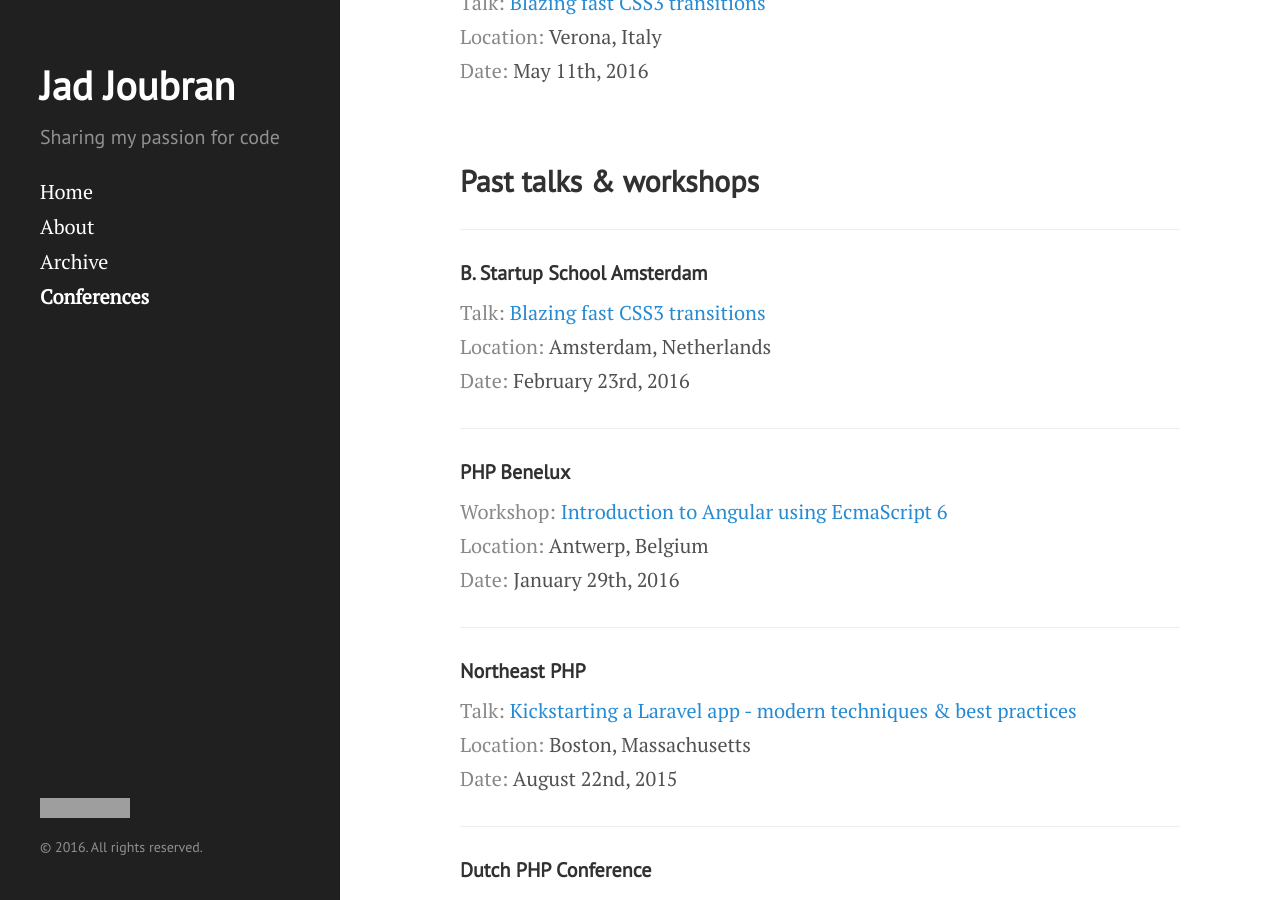
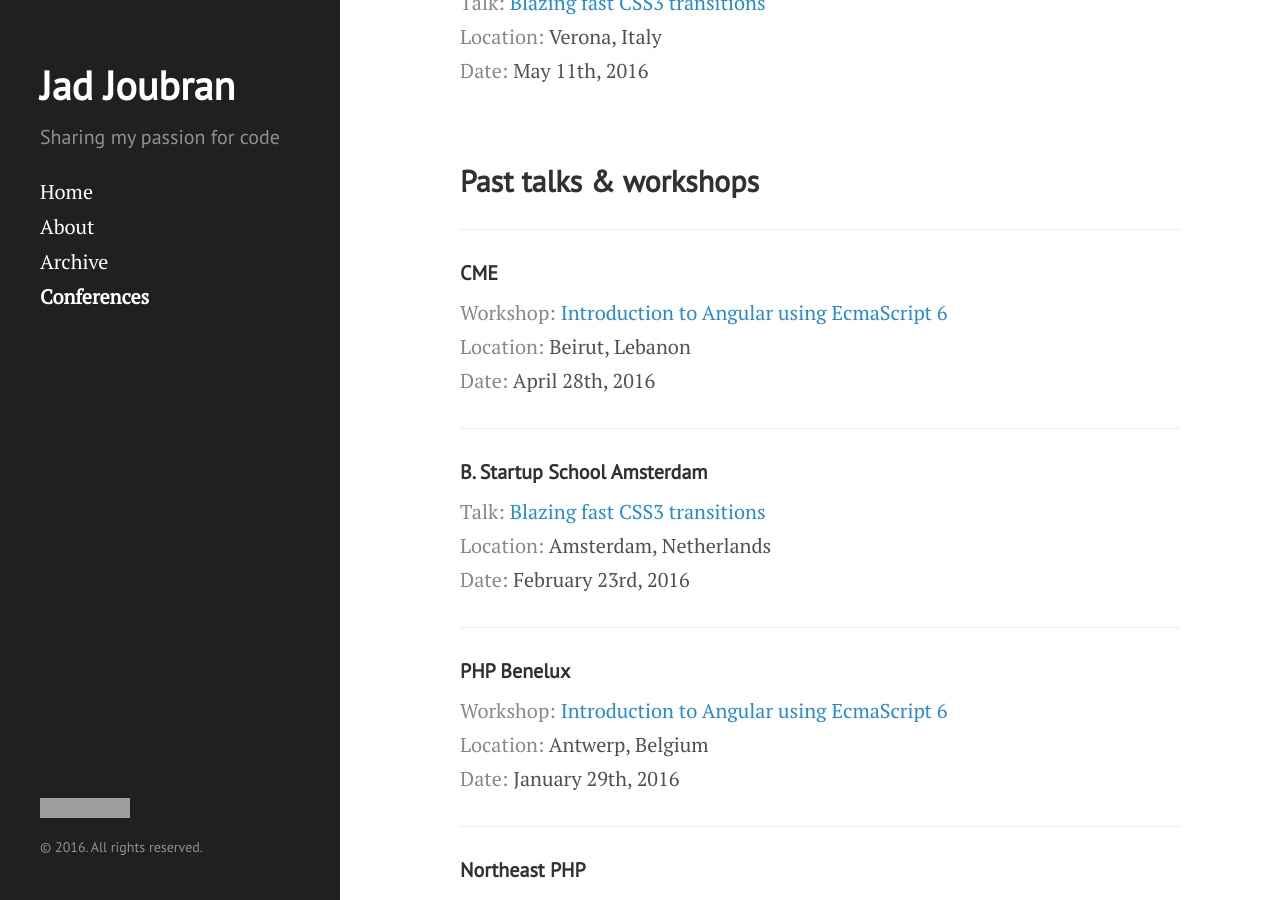
Before and after one commit to jadjoubran/blog, a Jekyll site: the page built from conferences.md, in a window 1280 px wide and 900 px high, scrolled down 1451 px. Built offline with Jekyll 4.4.1, drawn with Linux system fonts in a browser that asks for light colours; grey boxes are pictures that could not be loaded.

Commit message:
added workshop

```diff
--- a/conferences.md
+++ b/conferences.md
@@ -57,6 +57,14 @@ Below you can find the conferences where I've been invited to speak. I've enjoye
 ## Past talks & workshops
 <hr>
 
+#### CME
+
+<span class="conferences-ref">Workshop:</span> [Introduction to Angular using EcmaScript 6](http://gotocme.com/)
+<span class="conferences-ref">Location:</span> Beirut, Lebanon
+<span class="conferences-ref">Date:</span> April 28th, 2016
+
+<hr>
+
 #### B. Startup School Amsterdam
 
 <span class="conferences-ref">Talk:</span> [Blazing fast CSS3 transitions](http://bssa.nu)
```
